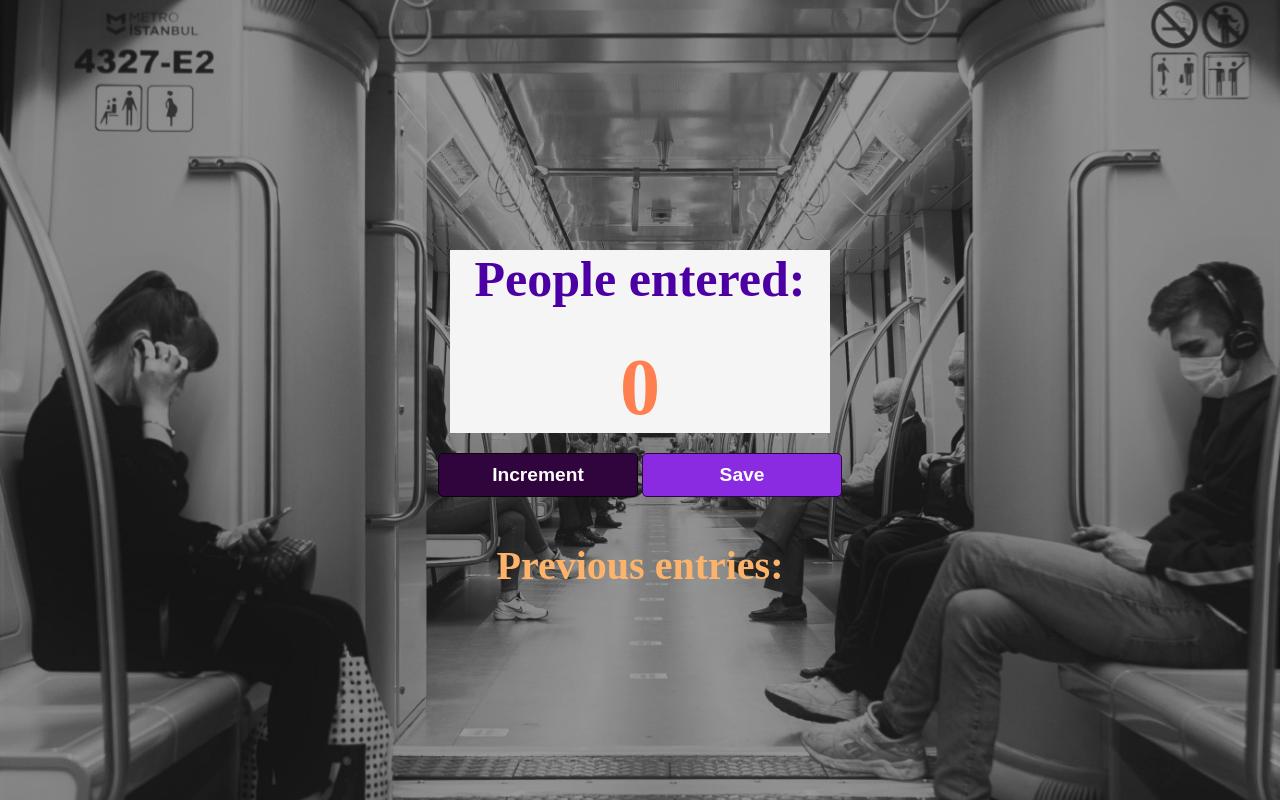
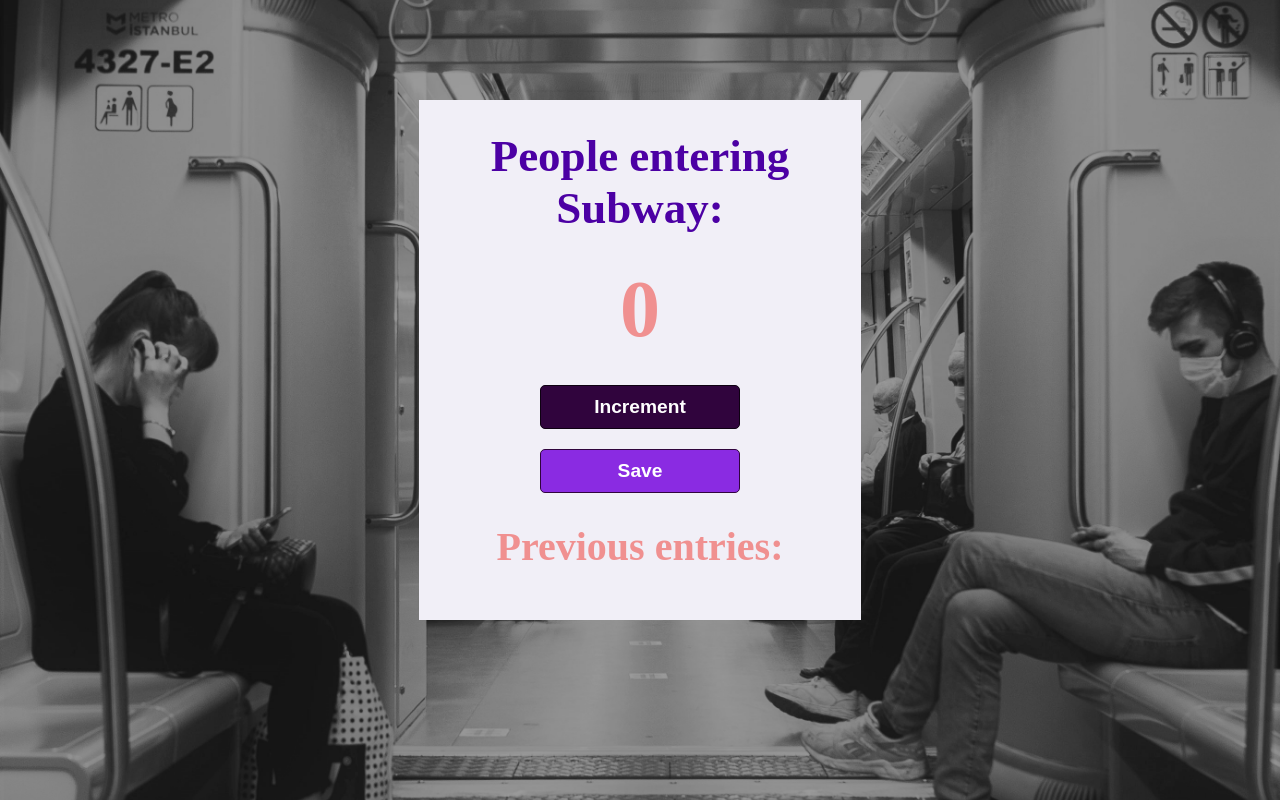
Before and after one commit to Yoluwo/peopleCounterApp, a plain HTML site: page index.html in a window 1280 px wide. Drawn offline with Linux system fonts and the light colour scheme.

Commit message:
Edits to personify app

```diff
--- a/app.js
+++ b/app.js
@@ -22,7 +22,7 @@ let reset = function() {
 and resets the number of people entered when save button is clicked
 */
 function save() {
-    let countStr =" " + count + " , "
+    let countStr =" "+ count + " , "
     saveEl.innerText += countStr
     countEl.textContent = 0;
     count = 0;
--- a/index.css
+++ b/index.css
@@ -11,8 +11,9 @@ body {
 }
 
 h1 {
-    margin-top: 250px;
-    font-size: 50px;
+    margin-top: 100px;
+    padding: 30px 20px 0px 20px;
+    font-size: 45px;
     color:#4c00a4;
 }
 
@@ -20,24 +21,26 @@ h2 {
     margin-top: 0;
     margin-bottom: 20px;
     font-size: 80px;
-    color: #ff7f50;
+    color: #F09090;
 }
 
 div {
     display: block;
-    background-color: whitesmoke;
-    width: 30%;
+    background-color: #f1eff7;
+    max-width: 35%;
+    margin-top: auto;
     margin-left: auto;
     margin-right: auto;
+    margin-bottom: auto;
 }
 
 button {
     padding-top: 10px;
     padding-bottom: 10px;
-    font-weight: bold;
+    font-weight: bolder;
     font-size: larger;
     width: 200px;
-    margin-bottom: 5px;
+    margin: 10px 30px 10px 30px;
     border-radius: 5px;
 }
 
@@ -48,8 +51,9 @@ button {
 }
 
 #save-btn:hover {
-    background: #fff;
-    color: #8a2be2;
+    color: #Fff;
+    background: #cf643d;
+    border: #EDA8A8 1px solid;
 }
 
 #increment-btn {
@@ -59,12 +63,15 @@ button {
 }
 
 #increment-btn:hover {
-    background: #fff;
-    color: #30043d;
+    color: #Fff;
+    background: #cf643d;
+    border: #EDA8A8 1px solid;
 }
 
 p {
-    color: #fdb36a;
+    color: #F09090;
     font-weight: bolder;
     font-size: 40px;
+    padding: 0px 25px 50px 25px;
+    margin: 20px 30px 20px 30px;
 }
--- a/index.html
+++ b/index.html
@@ -9,12 +9,13 @@
 </head>
 <body>
     <div>
-        <h1>People entered: </h1>
+        <h1>People entering Subway: </h1>
         <h2 id="count-el">0</h2>
-    </div>
+
     <button id="increment-btn" onclick="increment()">Increment</button>
     <button id="save-btn" onclick="save()">Save</button>
     <p id="save-el">Previous entries: </p>
+    </div>
 
     <script type="text/javaScript" src="app.js"></script>
 </body>
```
